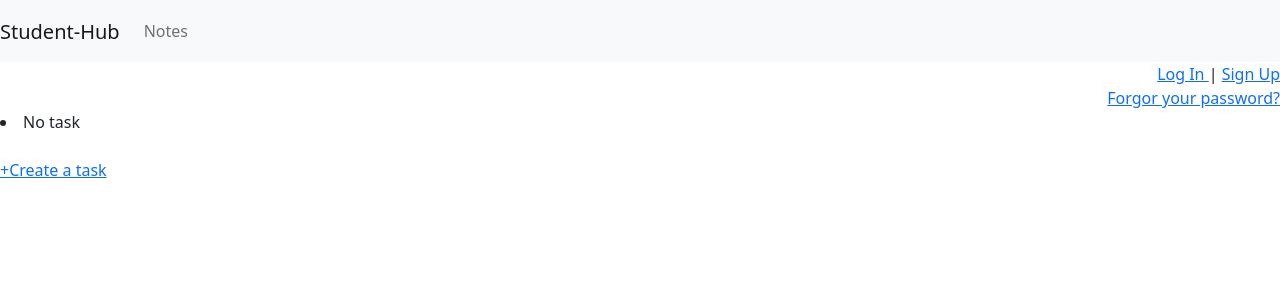
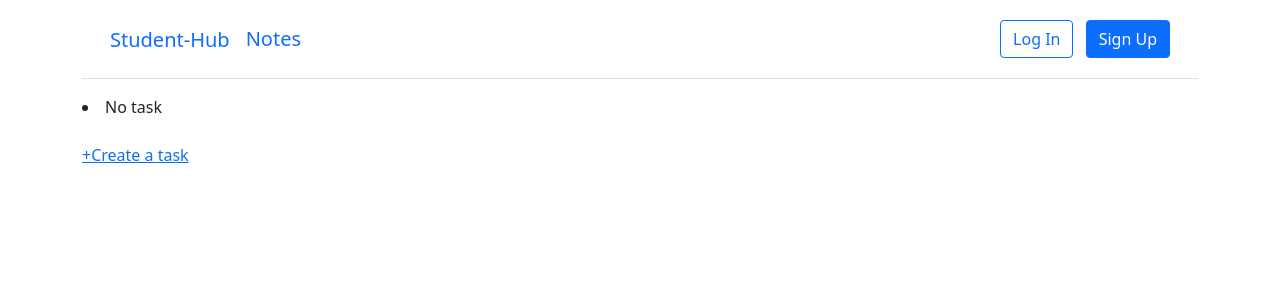
Before and after one commit to QuaackQuaack/Student-Hub, a Django app: page / in a window 1280 px wide. Shown: the top 300 px of the page. Run offline with Django 4.2, Linux system fonts and the light colour scheme; data that the repository does not hold is empty.

Commit message:
style: homepage new design

```diff
--- a/templates/_base.html
+++ b/templates/_base.html
@@ -10,21 +10,42 @@
 		<script src = "{% static 'js/base.js' %}"></script>
 	</head>
 	<body>
-		<nav class="navbar navbar-expand-lg navbar-light bg-light">
-			<h2><a class="navbar-brand" href="{% url 'home' %}">Student-Hub</a></h2>
-			<button class="navbar-toggler" type="button" data-toggle="collapse" data-target="#navbarSupportedContent" aria-controls="navbarSupportedContent" aria-expanded="false" aria-label="Toggle navigation">
-				<span class="navbar-toggler-icon"></span>
-			</button>
+		<div class="container">
+			<header class="p-3 mb-3 border-bottom">
+				<div class="container">
+					<div class="d-flex flex-wrap align-items-center justify-content-center
+justify-content-lg-start">
+				<h2><a class="navbar-brand" href="{% url 'home' %}">Student-Hub</a></h2>
+				<a class = "navbar-brand" href = "{% url 'noteshome' %}">Notes</a>
+				<ul class="nav col-12 col-lg-auto me-lg-auto mb-2 justify-content-center
+mb-md-0">
+					{% if user.is_authenticated %}
+				</ul>
+				<div class="dropdown text-end">
+					<a href="#" class="d-block link-dark text-decoration-none dropdown-toggle"
+id="dropdownUser1" data-bs-toggle="dropdown" aria-expanded="false">
+						hello, {{ user.username }}
+					</a>
+					<ul class="dropdown-menu text-small" aria-labelledby="dropdownUser1">
+						<li><a class="dropdown-item" href="{% url 'password_change'%}">Change Password</a></li>
+						<li><a class="dropdown-item" href="{% url 'logout' %}">Log Out</a></li>
+					</ul>
+				</div>
+				{% else %}
+				</ul>
+				<div class="text-end">
+					<a href="{% url 'login' %}" class="btn btn-outline-primary me-2">Log In</a>
+					<a href="{% url 'signup' %}" class="btn btn-primary">Sign Up</a>
+					</div>
+					{% endif %}
+					</div>
+				</div>
+			</header>
+			<main>
+				{% block content %}
+				{% endblock content %}
 
-			<div class="collapse navbar-collapse" id="navbarSupportedContent">
-				<ul class="navbar-nav mr-auto">
-					<li class="nav-item active">
-						<a class="nav-link" href="{% url 'noteshome' %}">Notes</a>
-					</li>
-			</div>
-			</nav>
-			{% block content %}
-			{% endblock content %}
+			</main>
 
 			<script src="https://cdn.jsdelivr.net/npm/bootstrap@5.1.3/dist/js/bootstrap.bundle.min.js" integrity="sha384-ka7Sk0Gln4gmtz2MlQnikT1wXgYsOg+OMhuP+IlRH9sENBO0LRn5q+8nbTov4+1p" crossorigin="anonymous"></script>
 	</body>
--- a/templates/registration/login.html
+++ b/templates/registration/login.html
@@ -7,7 +7,7 @@
 <h2> Login </h2>
 <form action = '' method = "post">{% csrf_token %}
 	{{ form.as_p }}
-	<br><button type='submit'>Login</button>
+	<br><button class = "btn btn-success ml-2" type='submit'>Login</button>
 </form>
 <br>
 <p><strong>--OR--</strong></p>
--- a/templates/todolist/home.html
+++ b/templates/todolist/home.html
@@ -6,28 +6,10 @@
 
 {% block content %}
 
-<div class = "authen">
-	{% if user.is_authenticated %}
-		hi {{ user }}
-		<a href="{% url 'logout' %}">Log Out</a>
-	{% else %}
-		<a href = "{% url 'login' %}">Log In </a>|
-		<a href = "{% url 'signup' %}">Sign Up</a>
-	{% endif %}
-</div>
-<div class = "authen">
-	{% if user.is_authenticated %}
-	<a href = "{% url 'password_change' %}">Change my password</a>
-	{% else %}
-	<a href = "{% url 'password_reset' %}">Forgor your password?</a>
-
-	{% endif %}
-</div>
-
 <div>
 	{% for task in all_task %}
 	<li>
-		<a href="{% url 'view' task.pk %}"> {{ task.task }}</a>
+		<a href="{% url 'view' task.pk %}">{{ task.task }}</a>
 	</li>
 	{% empty %}
 	<li>No task</li>
```
Also changed, not shown: 1 other file.
